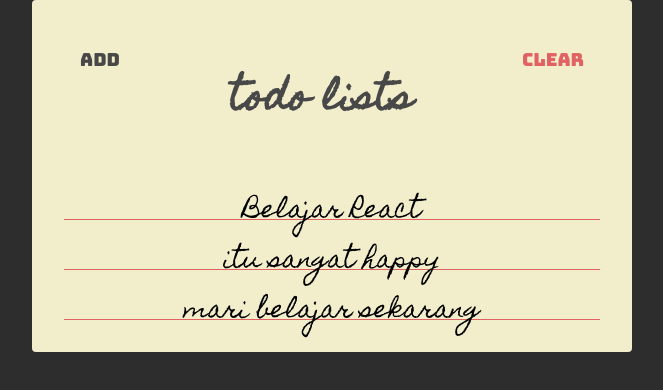
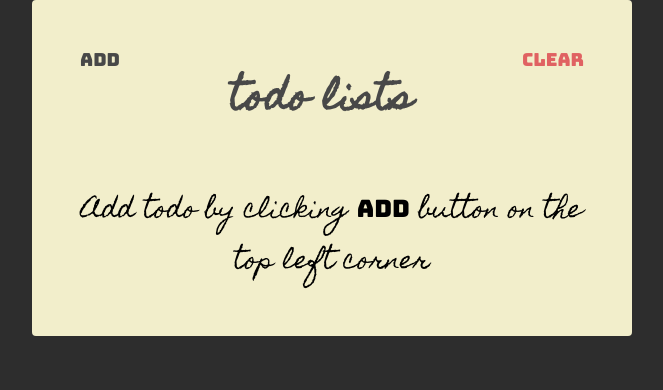
Before and after one commit to Pandoedo/React-TodoList, a React (Create React App) app: page / in a window 1280 px wide. Both pictures are taken after a click on the button "Clear". Shown: the top 390 px of the page, without its empty margins (308-971 px from the left). Built offline with nearby package versions, Linux system fonts and the light colour scheme.

Commit message:
delete function & placeholder

```diff
--- a/src/components/Header.jsx
+++ b/src/components/Header.jsx
@@ -1,21 +1,24 @@
 import React from "react";
 import PropTypes from "prop-types";
 
-const Header = ({ showAddToggle, showAdd }) => {
+const Header = ({ showAddToggle, showAdd, clearTodos }) => {
   return [
     <section className="header">
       <button className="header-btn main-black-color" onClick={showAddToggle}>
         {showAdd ? "Finish" : "Add"}
       </button>
       <h1 className="header-title">Todo Lists</h1>
-      <button className="header-btn main-red-color">Clear</button>
+      <button className="header-btn main-red-color" onClick={clearTodos}>
+        Clear
+      </button>
     </section>
   ];
 };
 
 Header.propTypes = {
   showAddToggle: PropTypes.func.isRequired,
-  showAdd: PropTypes.bool.isRequired
+  showAdd: PropTypes.bool.isRequired,
+  clearTodos: PropTypes.func.isRequired
 };
 
 export default Header;
--- a/src/components/Todos.jsx
+++ b/src/components/Todos.jsx
@@ -5,7 +5,8 @@
 const Todos = ({ todos, completeTodo }) => {
   return (
     <section className="todos">
-      {todos.map((todo, index) => {
+      {todos.length > 0 &&
+        todos.map((todo, index) => {
           return (
             <Todo
               key={index}
@@ -16,6 +17,13 @@
             />
           );
         })}
+      {todos.length === 0 && (
+        <div className="todo-placeholder-text">
+          Add todo by clicking {""}{" "}
+          <span className="add-button-placeholder-text">Add</span> button on the
+          top left corner
+        </div>
+      )}
     </section>
   );
 };
--- a/src/pages/TodoList.jsx
+++ b/src/pages/TodoList.jsx
@@ -15,9 +15,13 @@
   const [showAdd, setShowAdd] = useState(false);
 
   const addTodo = (value) => {
-    const addedTodo = [...todos, { text: value, isCompleted: false }];
+    if (todos.length < 10) {
+      const addedTodo = [...todos, { text: value, isCompleted: false }];
 
-    setTodos(addedTodo);
+      setTodos(addedTodo);
+    } else {
+      alert("Sorry, Only 10 todo is allowed");
+    }
   };
 
   const completeTodo = (index) => {
@@ -26,12 +30,18 @@
     setTodos(addedTodo);
   };
 
+  const clearTodos = () => setTodos([]);
+
   const showAddToggle = () => setShowAdd(!showAdd);
   console.log("showAdd", showAdd);
 
   return (
     <Paper>
-      <Header showAddToggle={showAddToggle} showAdd={showAdd} />
+      <Header
+        showAddToggle={showAddToggle}
+        showAdd={showAdd}
+        clearTodos={clearTodos}
+      />
       <TodoForm addTodo={addTodo} showAdd={showAdd} />
       <Todos todos={todos} completeTodo={completeTodo} />
     </Paper>
--- a/src/styles.css
+++ b/src/styles.css
@@ -144,3 +144,15 @@
   left: 50%;
   transform: translate(-50%);
 }
+
+.todo-placeholder-text {
+  font-family: "Homemade Apple", sans-serif;
+  font-size: 24px;
+  text-align: center;
+  padding: 16px;
+}
+
+.add-button-placeholder-text {
+  font-family: "Bungee", sans-serif;
+  font-size: 24px;
+}
```
Lines whose indentation alone changed are shown as unchanged.
